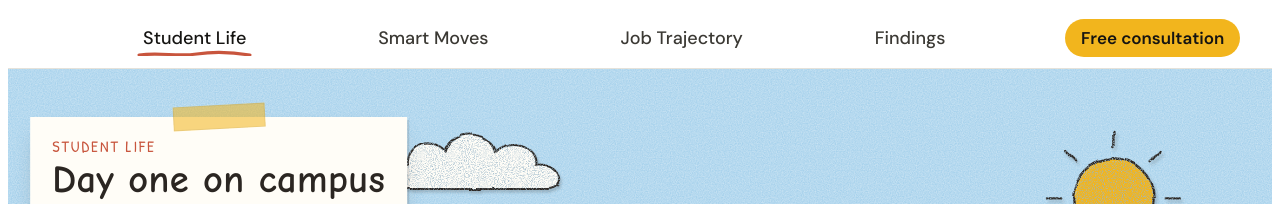
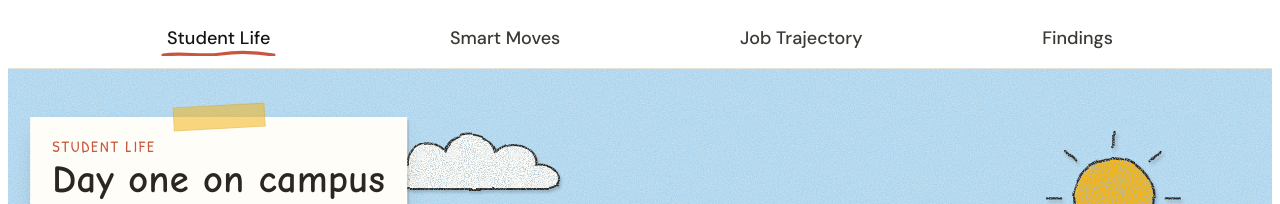
Before and after one commit to WestphalianFresco/TSWhackUMBC, a plain HTML site: page public/index.html in a window 1280 px wide. Shown: the top 204 px of the page. Drawn offline with nearby package versions, Linux system fonts and the light colour scheme; a web font is replaced by a local one.

Commit message:
Deploy only the Success Metrics page
The live site becomes one page. The "Free consultation" button is gone,
and .vercelignore now uploads nothing but public/index.html and
vercel.json, so Advisor Ann's page and server and the old Success Signals
page are no longer deployed. Their addresses redirect to the home page
(temporary redirects, so they can return later). All of their source
stays in the repo.

Co-Authored-By: Claude Fable 5.2 <noreply@anthropic.com>

```diff
--- a/public/index.html
+++ b/public/index.html
@@ -266,7 +266,6 @@
       <button class="tab" type="button" data-state="job" aria-pressed="false">Job Trajectory</button>
       <a class="tab" href="#findings">Findings</a>
     </nav>
-    <a class="btn primary nav-cta" href="enter-my-data.html">Free consultation</a>
   </div>
 </header>
 
```
Also changed, not shown: site/page.html (+0 -1 lines), vercel.json, 1 other file.
